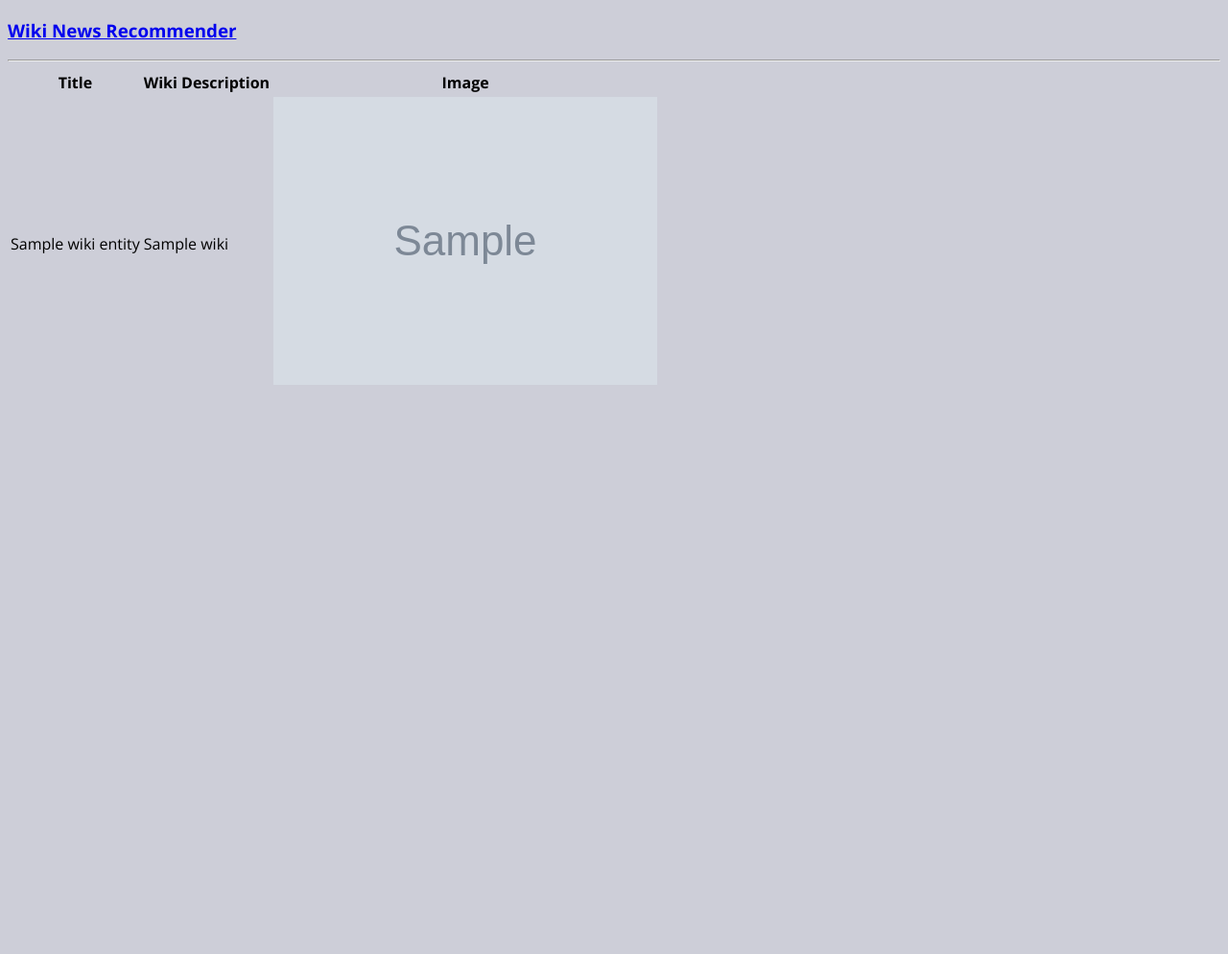
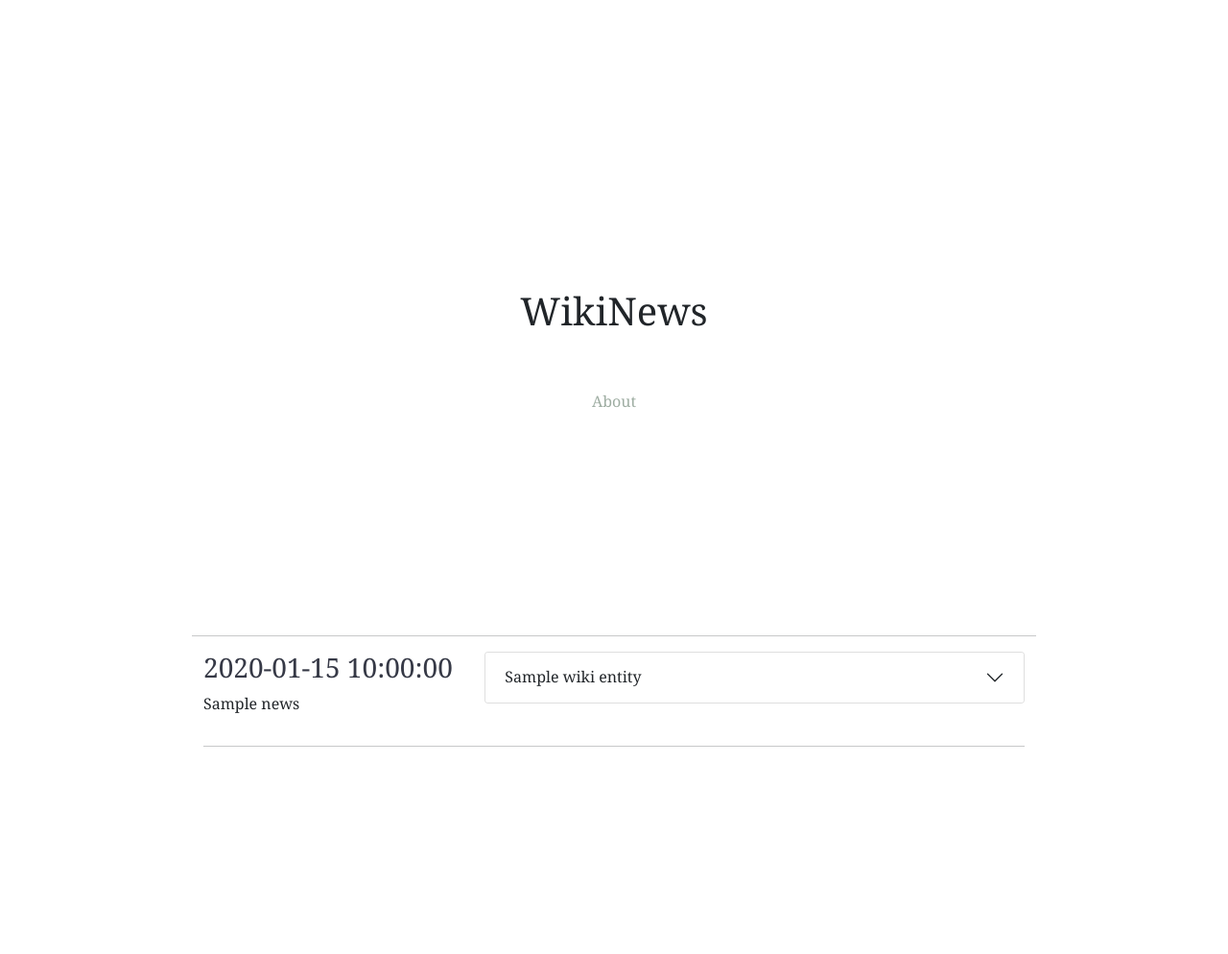
Before and after one commit to MSIA/2021-msia423-Ho-Sara-project, a Flask app: template app/templates/index.html in a window 1280 px wide. Shown: the whole page at 96% size. Before the commit the page ends 401 px from the top, so only its background shows below. Run offline with Flask 2, Linux system fonts and the light colour scheme; the template is opened without the code that fills it: most values are stand-ins (such as "Sample title", 1, 10 or a date in 2020); grey boxes marked "Sample" are stand-in pictures; parts of the project's set-up code (start-up, migrations or seed data) failed here and were passed over.

Commit message:
set up front-end

```diff
--- a/app.py
+++ b/app.py
@@ -7,7 +7,7 @@ from flask import render_template, request, redirect, url_for
 from config.flaskconfig import *
 
 # Initialize the database session
-from src.add_records import Wiki, News, WikiNewsManager
+from src.add_entries import Wiki, News, WikiNewsManager
 
 # Initialize the Flask application
 app = Flask(__name__,
@@ -41,8 +41,14 @@ def index():
 
     try:
         wiki_entities = manager.session.query(Wiki).all()
+        news_entities = manager.session.query(News).all()
+
+
+        print(wiki_entities)
         logger.debug("Index page accessed")
-        return render_template('index.html', wiki_entities=wiki_entities)
+        return render_template('index.html',
+            wiki_entities=wiki_entities,
+            news_entities=news_entities)
     except:
         traceback.print_exc()
         logger.warning("Not able to display wikinews, error page returned")
--- a/app/static/basic.css
+++ b/app/static/basic.css
@@ -1,8 +1,23 @@
-@import url(http://fonts.googleapis.com/css?family=Open+Sans:400,700,600);
-
 body {
   height: 100%;
+  padding: 200px;
   -webkit-font-smoothing: antialiased;
   font-family: 'Open Sans', sans-serif;
-  background-color:#cdced8;
+  background-color:#fbfbfa;
 }
+
+* {
+  font-family: Georgia, serif;
+  font-style: normal;
+  font-variant: normal;
+}
+
+h1 {
+  padding-bottom: 50px;
+}
+
+#head{
+  text-align: center;
+  padding-bottom: 200px;
+  padding-top: 100px;
+}
--- a/app/templates/index.html
+++ b/app/templates/index.html
@@ -1,37 +1,67 @@
 <!DOCTYPE html>
 <html lang="en">
+
 <head>
-    <meta charset="UTF-8">
-    <link href="static/basic.css" rel="stylesheet">
+   <meta charset="UTF-8">
+   <link href="static/basic.css" rel="stylesheet">
+   <link href="https://cdn.jsdelivr.net/npm/bootstrap@5.0.1/dist/css/bootstrap.min.css" rel="stylesheet"
+      integrity="sha384-+0n0xVW2eSR5OomGNYDnhzAbDsOXxcvSN1TPprVMTNDbiYZCxYbOOl7+AMvyTG2x" crossorigin="anonymous">
+   <script src="https://cdn.jsdelivr.net/npm/bootstrap@5.0.1/dist/js/bootstrap.bundle.min.js"
+      integrity="sha384-gtEjrD/SeCtmISkJkNUaaKMoLD0//ElJ19smozuHV6z3Iehds+3Ulb9Bn9Plx0x4"
+      crossorigin="anonymous"></script>
+   <script src="https://cdn.jsdelivr.net/npm/@popperjs/core@2.9.2/dist/umd/popper.min.js"
+      integrity="sha384-IQsoLXl5PILFhosVNubq5LC7Qb9DXgDA9i+tQ8Zj3iwWAwPtgFTxbJ8NT4GN1R8p"
+      crossorigin="anonymous"></script>
+   <script src="https://cdn.jsdelivr.net/npm/bootstrap@5.0.1/dist/js/bootstrap.min.js"
+      integrity="sha384-Atwg2Pkwv9vp0ygtn1JAojH0nYbwNJLPhwyoVbhoPwBhjQPR5VtM2+xf0Uwh9KtT"
+      crossorigin="anonymous"></script>
+
 </head>
 
 <body>
-    <h3>
-         <a href = "{{ url_for('index') }}">Wiki News Recommender</a>
-    </h3>
+   <div id="head">
+      <h1>WikiNews</h1>
+      <p style="color:#9EADA2">About</p>
+   </div>
+   <hr />
+   <div class="container">
 
-    <hr/>
-    <table>
-         <thead>
-            <tr>
-               <th>Title</th>
-               <th>Wiki Description</th>
-               <th>Image</th>
-            </tr>
-         </thead>
+      {% for n in news_entities %}
+      <div class="row">
+         <div class="col-4">
+            <h3 style="color:#363946">{{ n.date }}</h3>
+            <p>
+               {{ n.news }}
+            </p>
+         </div>
+         <div class="col-8">
+            <div class="accordian" id="accordian{{ n.news_id }}">
+               {% for w in wiki_entities %}
+               {% if w.news_id == n.news_id and w.date == n.date %}
+               <div class="accordion-item">
+                  <h2 class="accordion-header" id="head{{ n.news_id }}{{ w.id }}">
+                     <button class="accordion-button collapsed" type="button" data-bs-toggle="collapse"
+                        data-bs-target="#collapse{{ n.news_id }}{{ w.id }}" aria-expanded="false"
+                        aria-controls="collapse{{ n.news_id }}{{ w.id }}">
+                        {{ w.title }}
+                     </button>
+                  </h2>
+                  <div id="collapse{{ n.news_id }}{{ w.id }}" class="accordion-collapse collapse"
+                     aria-labelledby="head{{ n.news_id }}{{ w.id }}" data-bs-parent="#accordian{{ n.news_id }}">
+                     <div class="accordion-body">
+                        <img src="{{ w.image }}" alt="{{ w.title }}">
+                        {{ w.wiki }}
+                     </div>
+                  </div>
+               </div>
+               {% endif %}
+               {% endfor %}
+            </div>
+         </div>
+      </div>
+      <hr />
+      {% endfor %}
+   </div>
+</body>
 
-         <tbody>
-            {% for w in wiki_entities %}
-               <tr>
-                   <td>{{ w.title }}</td>
-                   <td>{{ w.wiki }}</td>
-                   <td>
-                     <img src="{{ w.image }}" alt="{{ w.title }}">
-                  </td>
-               </tr>
-            {% endfor %}
-         </tbody>
-      </table>
-
-</body>
 </html>
```
